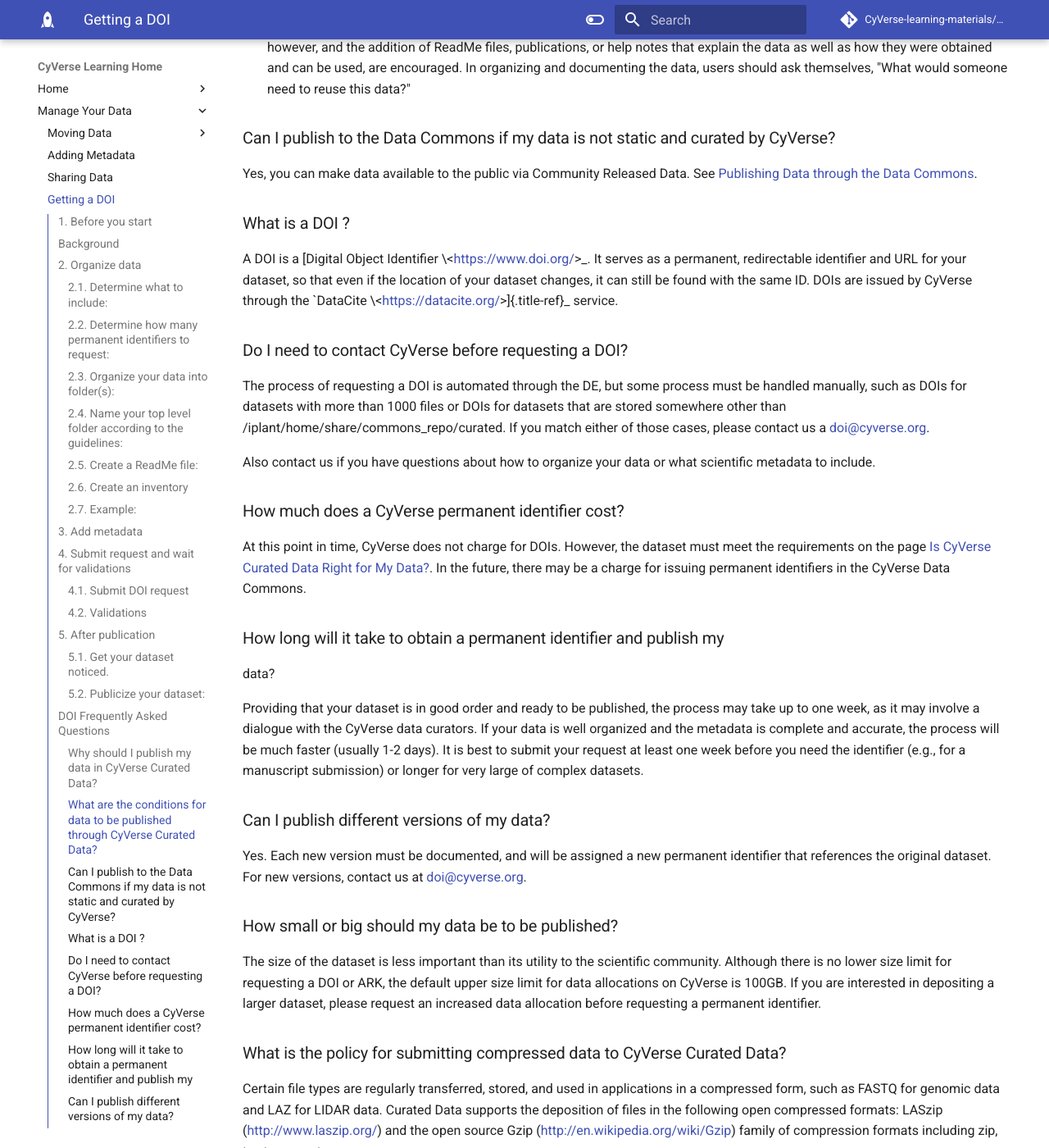
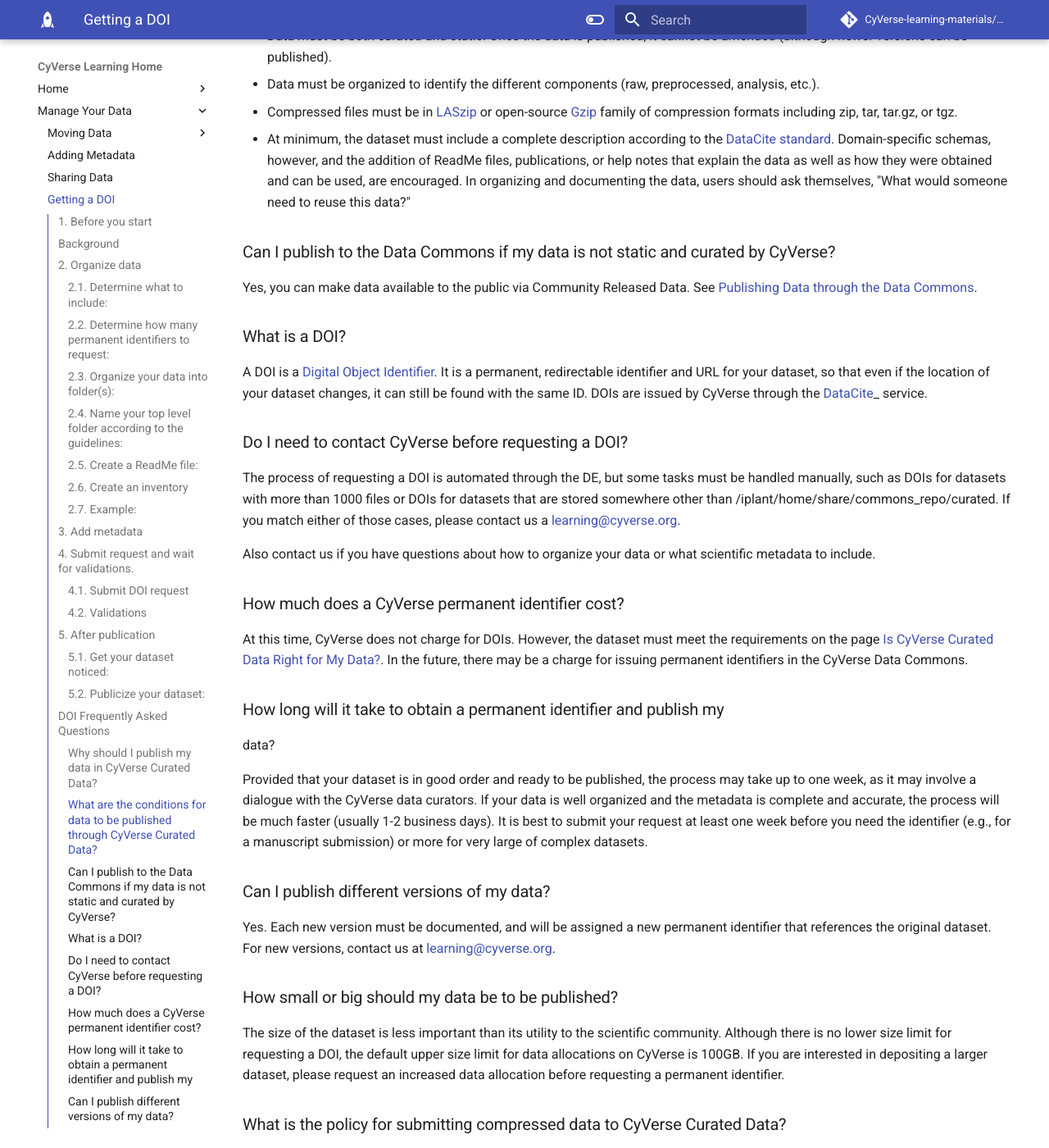
Before and after one commit to CyVerse-learning-materials/learning-materials-home, an MkDocs documentation site: the page built from docs/ds/doi.md, in a window 1280 px wide and 1400 px high, scrolled down 5478 px. Shown: the whole window at 82% size. Built offline with MkDocs 1.6.1 and Material for MkDocs 9.7.7, drawn with Linux system fonts in a browser that asks for light colours; some web fonts are replaced; a script that is not in the unit is left out; comment, search, counter and statistics services are not loaded; some of the changed text lies outside the part shown.

```diff
--- a/docs/ds/doi.md
+++ b/docs/ds/doi.md
@@ -6,12 +6,12 @@
 ## Background
 
 CyVerse Curated Data in the Data Commons contains files that have been
-assigned a permanent identifier ( ). These files are secure, stable, and
+assigned a permanent identifier (Digital Object Identifier or DOI ). These files are secure, stable, and
 unchangeable, thus making them the ideal platform for ease of data reuse
 and data citation. Datasets in the CyVerse Curated Data site can store
 very large datasets that are difficult to transfer, upload, and download
 across different computers and platforms. CyVerse Curated data is
-accessible to CyVerse\'s suite of large-scale computational analysis
+accessible to CyVerse's suite of large-scale computational analysis
 resources, allowing users to seamlessly analyze, manage, and publish new
 results.
 
@@ -39,7 +39,7 @@ your research:
     include a list of external files in your dataset, with links.
 -   Beyond data, you will include the ReadMe file (see Step 2.5), and
     you may include scripts or links to scripts to run your analysis.
-    Links to analysis tools can also be included as metadata (see step
+    Links to analysis tools can also be included as metadata (see Step
     3).
 
 ------------------------------------------------------------------------
@@ -58,14 +58,14 @@ consider the following:
     they are cited individually? DOIs can be nested, so that one dataset
     is part of another.
 -   If you are uncertain about how many DOIs to request, contact us at
-    <doi@cyverse.org>.
+    <learning@cyverse.org>.
 
 ------------------------------------------------------------------------
 
 ### 2.3. Organize your data into folder(s):
 
 1.  Organize your data so that there is one folder for each DOI, named
-    according to step 2.4.
+    according to Step 2.4.
 
 2.  Within a folder, include all files in your data package plus the ReadMe file and the inventory.
 	-   You may have subfolders within a data package.
@@ -85,16 +85,16 @@ Creator_subject_date format.
 
 ### 2.5. Create a ReadMe file:
 
-Create a text file labeled \"readMe\" with the following information:
+Create a text file labeled \"ReadMe\" with the following information:
 
 -   How you obtained, organized, and labeled your dataset.
 
 -   How to reuse the data, such as which apps can analyze the data.
 
--   The inventory (see step 2.6) may be included as part of the readme
+-   The inventory (see Step 2.6) may be included as part of the ReadMe
     file.
 
--   Examples of good readme files:
+-   Examples of good ReadMe files:
 
        -   <http://datacommons.cyverse.org/browse/iplant/home/shared/commons_repo/curated/Carolyn_Lawrence_Dill_G2F_Mar_2017/_readme.txt>
         -   <http://datacommons.cyverse.org/browse/iplant/home/shared/commons_repo/curated/Liang_Schnable_UNLPlantVision_2017/readMe.txt>
@@ -206,14 +206,14 @@ Example:
 
 !!! tip
 
-	To check the status of your request, click Notifications (the bell icon) at the top right of the DE screen.
+	To check the status of your DOI request, click Notifications (the bell icon) at the top right of the DE screen.
 
 
 ------------------------------------------------------------------------
 
 ## 5. After publication
 
-### 5.1. Get your dataset noticed.
+### 5.1. Get your dataset noticed:
 
 Metadata, the description about your data, is key to getting your dataset noticed in the world wide web. Search engines and bibliographic aggregators index the metadata that you create to obtain a DOI. Thus, it is important that you do the following:
 
@@ -224,7 +224,7 @@ Metadata, the description about your data, is key to getting your dataset notice
         also create additional metadata attributes specific to your
         dataset.
     -   Include methods used to generate the dataset in the
-        \"Description\" attribute, and in more detail in a Readme file.
+        \"Description\" attribute, and in more detail in a ReadMe file.
     -   Describe the dataset for a broader audience so that they
         understand your research. Use the \"Description\" field for
         this.
@@ -249,12 +248,12 @@ Metadata, the description about your data, is key to getting your dataset notice
 ### Why should I publish my data in CyVerse Curated Data?
 
 CyVerse Curated Data is the ideal platform for ease of data reuse.
-Because it is assigned a permanent identifier (DOI or ARK), it is stable
+Because it is assigned a permanent identifier (DOI), it is stable
 and unchangeable, making it ideal for data citation. Because the data is
 stored in large-scale storage resources that are monitored 24/7, it is
 secure. Because it allows transfer, upload, and download across
 different computers and platforms, it can store very large datasets. And
-because its data is accessible to CyVerse\'s suite of large-scale
+because its data is accessible to CyVerse's suite of large-scale
 computational analysis resources, users can seamlessly analyze, manage,
 and publish new results. For more information, see [Is CyVerse Curated
 Data Right for My
@@ -295,24 +294,22 @@ Data. See [Publishing Data through the Data
 Commons](https://wiki.cyverse.org/wiki/display/DC/Publishing+Data+through+the+Data+Commons).
 
 
-### What is a DOI ?
+### What is a DOI?
 
-A DOI is a [Digital Object Identifier
-\<https://www.doi.org/\>\_. It serves as a permanent, redirectable
+A DOI is a [Digital Object Identifier](https://www.doi.org/index.html). It is a permanent, redirectable
 identifier and URL for your dataset, so that even if the location of
 your dataset changes, it can still be found with the same ID. DOIs are
-issued by CyVerse through the \`DataCite
-\<https://datacite.org/\>]{.title-ref}\_ service.
+issued by CyVerse through the [DataCite](https://datacite.org/){.title-ref}\_ service.
 
 
 ### Do I need to contact CyVerse before requesting a DOI?
 
 The process of requesting a
-DOI is automated through the DE, but some process must be handled
+DOI is automated through the DE, but some tasks must be handled
 manually, such as DOIs for datasets with more than 1000 files or DOIs
 for datasets that are stored somewhere other than
 /iplant/home/share/commons_repo/curated. If you match either of those
-cases, please contact us a <doi@cyverse.org>.
+cases, please contact us a <learning@cyverse.org>.
 
 Also contact us if you have questions about how to organize your data or
 what scientific metadata to include.
@@ -320,7 +317,7 @@ what scientific metadata to include.
 
 ### How much does a CyVerse permanent identifier cost?
 
-At this point in time,
+At this time,
 CyVerse does not charge for DOIs. However, the dataset must meet the
 requirements on the page [Is CyVerse Curated Data Right for My
 Data?](https://cyverse-doi-request-quickstart.readthedocs-hosted.com/en/latest/Additional/right4me.html).
@@ -330,26 +327,26 @@ in the CyVerse Data Commons.
 ### How long will it take to obtain a permanent identifier and publish my
 data?
 
-Providing that your dataset is in good order and ready to be published,
+Provided that your dataset is in good order and ready to be published,
 the process may take up to one week, as it may involve a dialogue with
 the CyVerse data curators. If your data is well organized and the
 metadata is complete and accurate, the process will be much faster
-(usually 1-2 days). It is best to submit your request at least one week
+(usually 1-2 business days). It is best to submit your request at least one week
 before you need the identifier (e.g., for a manuscript submission) or
-longer for very large of complex datasets.
+more for very large of complex datasets.
 
 
 ### Can I publish different versions of my data?
 
 Yes. Each new version must be documented, and will be assigned a new
 permanent identifier that references the original dataset. For new
-versions, contact us at <doi@cyverse.org>.
+versions, contact us at <learning@cyverse.org>.
 
 ### How small or big should my data be to be published?
 
 The size of the dataset is
 less important than its utility to the scientific community. Although
-there is no lower size limit for requesting a DOI or ARK, the default
+there is no lower size limit for requesting a DOI, the default
 upper size limit for data allocations on CyVerse is 100GB. If you are
 interested in depositing a larger dataset, please request an increased
 data allocation before requesting a permanent identifier.
```
Also changed, not shown: other parts of docs/ds/doi.md (+14 -15 lines).
